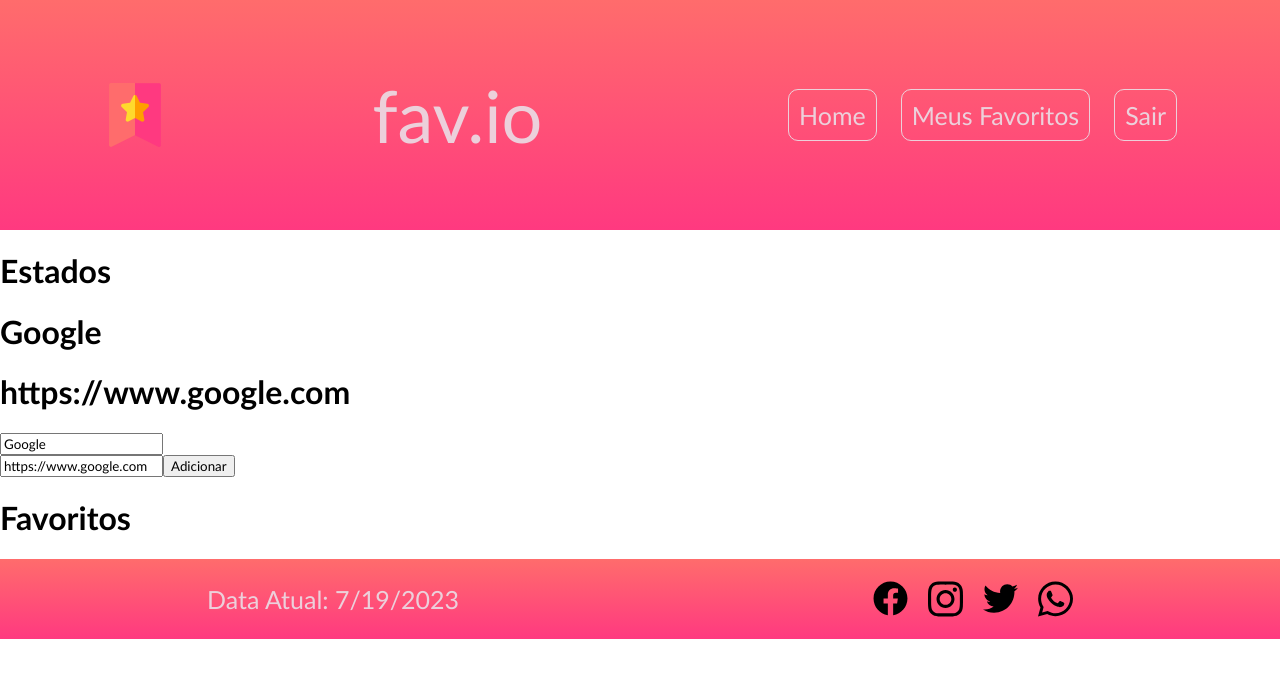
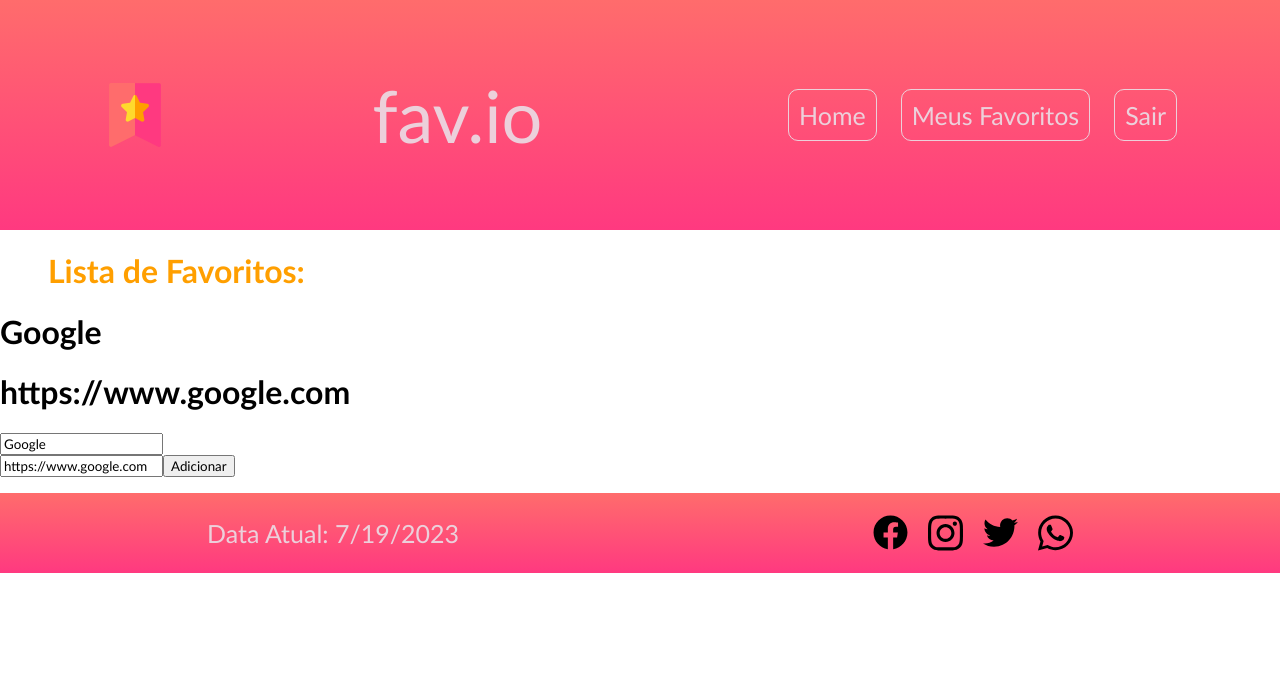
Before and after one commit to ruannnrcn/favapp, a React (Create React App) app: page / in a window 1280 px wide. Shown: the top 678 px of the page. Built offline with nearby package versions, Linux system fonts and the light colour scheme.

Commit message:
alterações do código

```diff
--- /dev/null
+++ b/src/componentes/Conteudo/Conteudo.module.css
@@ -0,0 +1,6 @@
+.favoritosTitle{
+    color: #FF9F00;
+    text-align: start;
+    padding-left: 3rem;
+    font-size: 2rem;
+}
--- a/src/componentes/Conteudo/index.js
+++ b/src/componentes/Conteudo/index.js
@@ -1,5 +1,6 @@
 import React from "react";
 import { useState } from "react";
+import styles from "./Conteudo.module.css";
 
 const Estados = () => {
     const [nome, setNome]=useState("Google")
@@ -18,7 +19,7 @@
     }
     return(
         <div>
-            <h1>Estados</h1>
+            <h1 className={styles.favoritosTitle}>Lista de Favoritos:</h1>
             <h1>{nome}</h1>
             <h1>{url}</h1>
 
@@ -27,7 +28,6 @@
               <br />
               <input type="text" value={url} onChange={(e)=>setUrl(e.target.value)} />
               <button onClick={()=>adicionarFavorito(nome,url)}>Adicionar</button>
-              <h1>Favoritos</h1>
               <ul>
               { favoritos.map( (fav) => <li key={fav.url}>{ fav.nome } <br />{ fav.url }</li>) }
               </ul>
```
